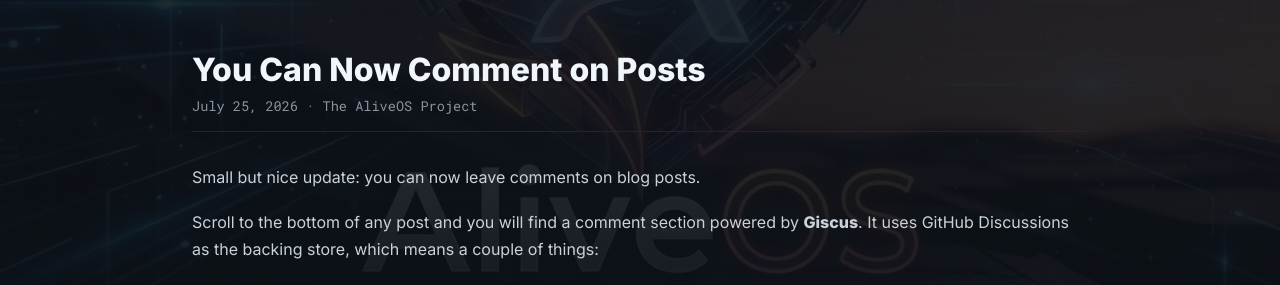
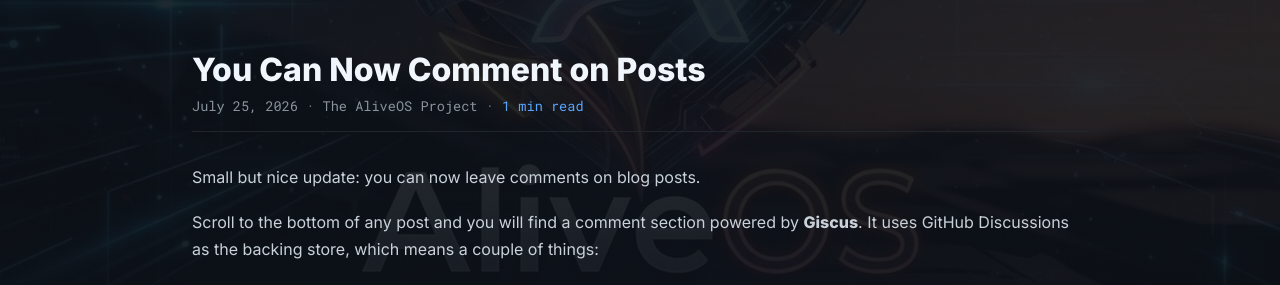
Before and after one commit to Twilight0/aliveos.github.io, a Jekyll site: the page built from _posts/2026-07-25-comments-now-available.md, in a window 1280 px wide. Shown: the part 443-728 px from the top of the page. Built offline with Jekyll 4.4.1, drawn with Linux system fonts in a browser that asks for light colours; comment, search, counter and statistics services are not loaded.

Commit message:
Add reading time indicator to blog posts

```diff
--- a/_layouts/default.html
+++ b/_layouts/default.html
@@ -352,6 +352,11 @@
             color: var(--footer-text);
             margin: 0;
         }
+        .post-reading-time {
+            font-family: 'Roboto Mono', monospace;
+            font-size: 0.85rem;
+            color: var(--accent-blue);
+        }
         .post-content {
             font-size: 1rem;
             line-height: 1.7;
--- a/_layouts/post.html
+++ b/_layouts/post.html
@@ -6,6 +6,10 @@ layout: default
         <h2 class="post-title">{{ page.title }}</h2>
         <p class="post-meta">
             {{ page.date | date: "%B %d, %Y" }}{% if page.author %} &middot; {{ page.author }}{% endif %}
+            {% assign words = page.content | number_of_words %}
+            {% assign minutes = words | divided_by: 200 %}
+            {% if minutes < 1 %}{% assign minutes = 1 %}{% endif %}
+            &middot; <span class="post-reading-time">{{ minutes }} min read</span>
         </p>
     </header>
     <div class="post-content">
```
